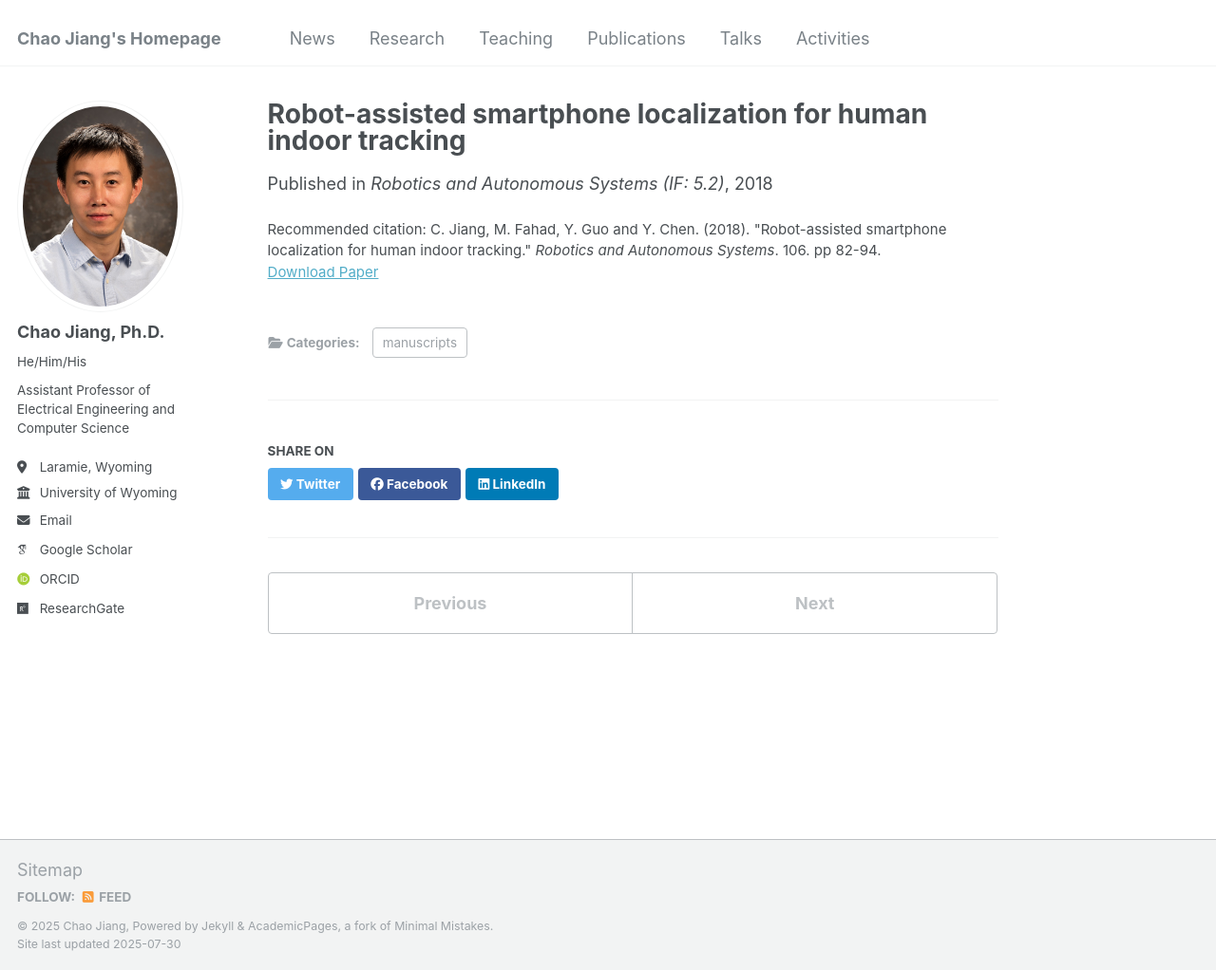
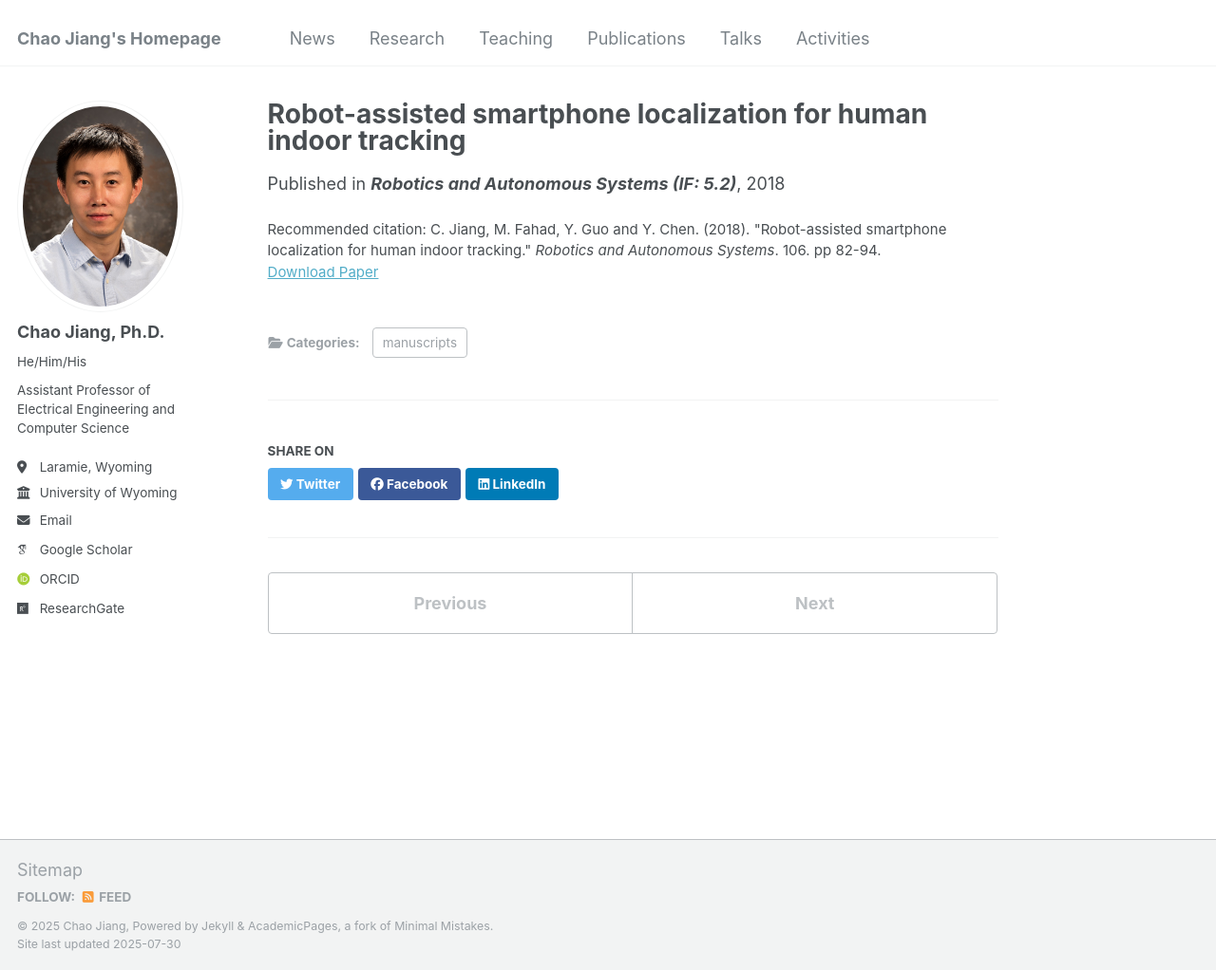
Before and after one commit to cjiang6/cjiang6.github.io, a Jekyll site: the page built from _publications/2018-08-01.md, in a window 1280 px wide and 1022 px high. Shown: the whole window at 95% size. Built offline with Jekyll 4.4.1, drawn with Linux system fonts in a browser that asks for light colours; some web fonts are replaced.

Commit message:
Update 2018-08-01.md

```diff
--- a/_publications/2018-08-01.md
+++ b/_publications/2018-08-01.md
@@ -5,7 +5,7 @@ category: manuscripts
 #permalink: /publication/2015-10-01-paper-title-number-3
 #excerpt: 'This paper is about the number 3. The number 4 is left for future work.'
 date: 2018-08-01
-venue: 'Robotics and Autonomous Systems (IF: 5.2)'
+venue: '<b>Robotics and Autonomous Systems (IF: 5.2)</b>'
 #slidesurl: 'http://academicpages.github.io/files/slides3.pdf'
 paperurl: 'https://www.sciencedirect.com/science/article/abs/pii/S0921889016304201?via%3Dihub'
 citation: 'C. Jiang, M. Fahad, Y. Guo and Y. Chen. (2018). &quot;Robot-assisted smartphone localization for human indoor tracking.&quot; <i>Robotics and Autonomous Systems</i>. 106. pp 82-94.'
```
